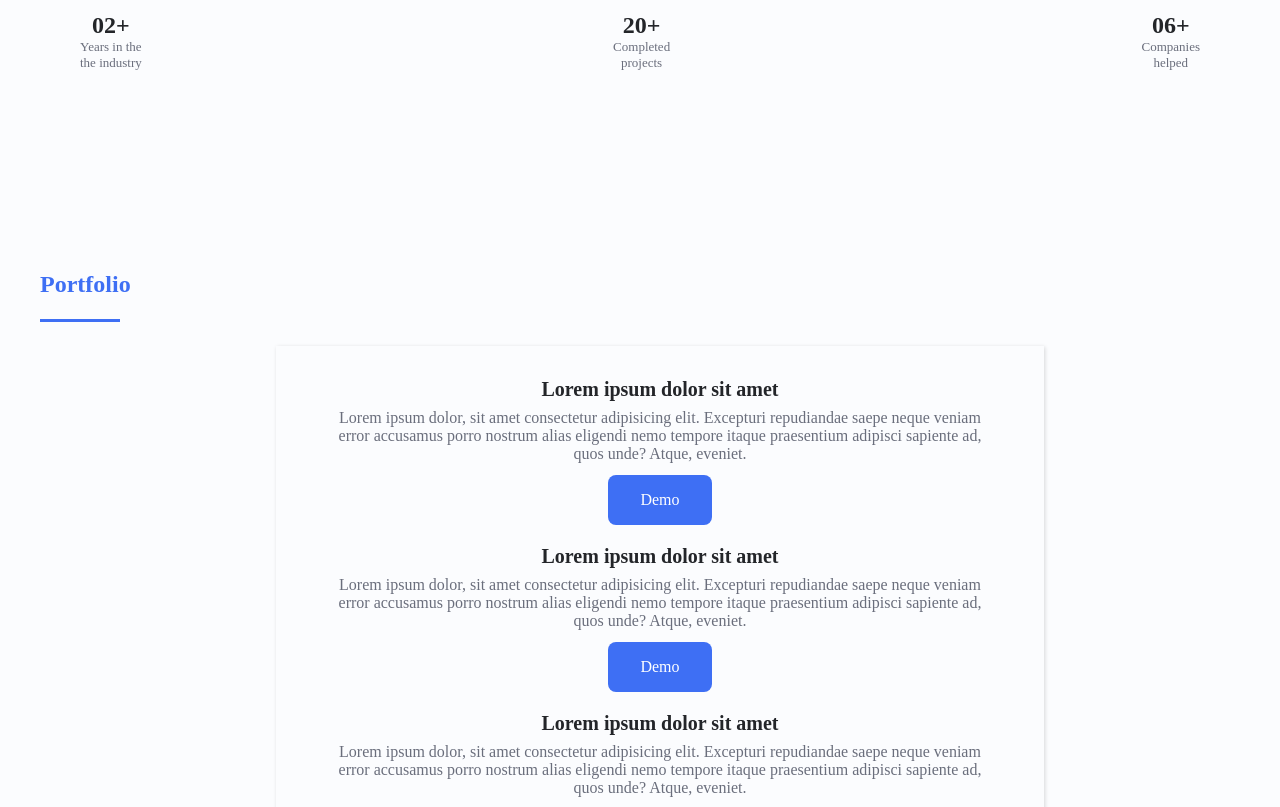
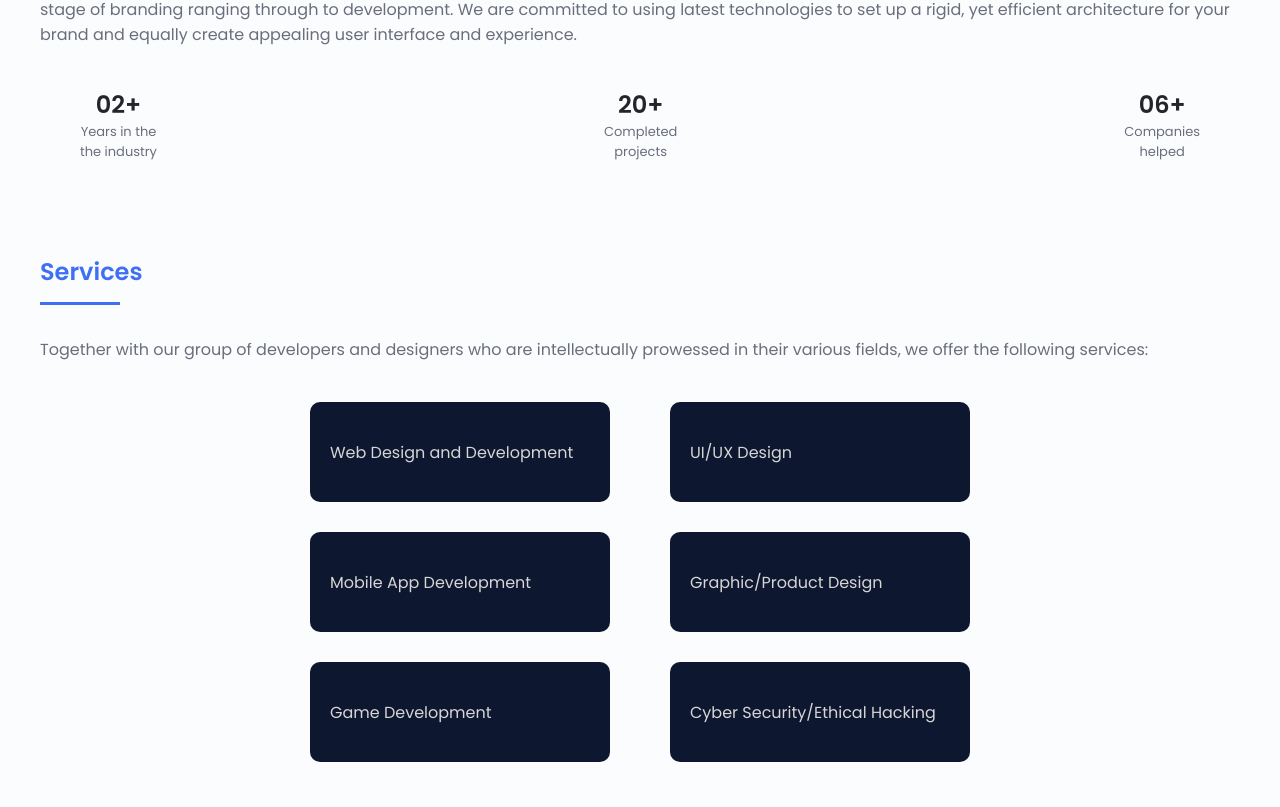
Before and after one commit to Faithful001/teknology-website, a React (Vite) app: page / in a window 1280 px wide. Shown: the part 988-1795 px from the top of the page. Built offline with nearby package versions, Linux system fonts and the light colour scheme.

Commit message:
Initial commit

```diff
--- a/index.html
+++ b/index.html
@@ -4,7 +4,7 @@
     <meta charset="UTF-8" />
     <link rel="icon" type="image/svg+xml" href="/vite.svg" />
     <meta name="viewport" content="width=device-width, initial-scale=1.0" />
-    <title>Vite + React</title>
+    <title>Teknology</title>
   </head>
   <body>
     <div id="root"></div>
--- a/src/App.jsx
+++ b/src/App.jsx
@@ -4,6 +4,7 @@ import Footer from './Footer';
 import Home from './Home';
 import Navbar from './Navbar';
 import Portfolio from './Portfolio';
+import Services from './Services';
 
 
 function App() {
@@ -14,6 +15,7 @@ function App() {
       <div className="content">
       <Home/>
       <About/>
+      <Services/>
       <Portfolio/>
       <Contact/>
       <Footer/>
--- a/src/Navbar.jsx
+++ b/src/Navbar.jsx
@@ -28,6 +28,7 @@ const Navbar = () => {
                     <ul className="nav__list">
                         <li className="nav__item"><a href="#" className="nav__link" onClick={closeMenu}>Home</a></li>
                         <li className="nav__item"><a href="#about" className="nav__link" onClick={closeMenu}>About</a></li>
+                        <li className="nav__item"><a href="#services" className="nav__link" onClick={closeMenu}>Services</a></li>
                         <li className="nav__item"><a href="#portfolio" className="nav__link" onClick={closeMenu}>Portfolio</a></li>
                         <li className="nav__item"><a href="#contact" className="nav__link" onClick={closeMenu}>Contact</a></li>
                     </ul>
--- /dev/null
+++ b/src/Services.jsx
@@ -0,0 +1,72 @@
+const Services = () => {
+
+    const ourServices = {
+        first: "Web Design and Development",
+        second: "Mobile App Development",
+        third: "Game Development",
+        fourth: "UI/UX Design",
+        fifth: "Graphic/Product Design",
+        sixth: "Cyber Security/Ethical Hacking"
+    }
+
+    return (
+        <div className="services">
+            <section className="services-services" id="services">
+            <h2 className="section-title">Services</h2>
+
+            <p className="section__text">Together with our group of developers and designers who are intellectually prowessed in their various fields, we offer the following services:</p>
+            <div className="services-wrapper">
+
+                    <div className="services-wrapper1">
+                        <div className="services-card">
+                            <img src="" alt="" className="services-card-icon" />
+                            <p className="services-card-text">
+                                {ourServices.first}
+                            </p>
+                        </div>
+                        <div className="services-card">
+                            <img src="" alt="" className="services-card-icon" />
+                            <p className="services-card-text">
+                                {ourServices.second}
+                            </p>
+                        </div>
+                        <div className="services-card">
+                            <img src="" alt="" className="services-card-icon" />
+                            <p className="services-card-text">
+                                {ourServices.third}
+                            </p>
+                        </div>
+                        </div>
+                    <div className="services-wrapper2">
+                        <div className="services-card">
+                            <img src="" alt="" className="services-card-icon" />
+                            <p className="services-card-text">
+                                {ourServices.fourth}
+                            </p>
+                        </div>
+                        <div className="services-card">
+                            <img src="" alt="" className="services-card-icon" />
+                            <p className="services-card-text">
+                                {ourServices.fifth}
+                            </p>
+                        </div>
+                        <div className="services-card">
+                            <img src="" alt="" className="services-card-icon" />
+                            <p className="services-card-text">
+                                {ourServices.sixth}
+                            </p>
+                        </div>
+
+                </div>
+            </div>
+
+
+            </section>
+        </div>
+     );
+}
+
+export default Services;
+<div className="services">
+
+</div>
--- a/src/index.css
+++ b/src/index.css
@@ -1,6 +1,6 @@
 /*--====================== GOOGLE FONTS ======================-->*/
 
-/* @import url('https://fonts.googleapis.com/css2?family=Poppins:wght@400;500;600&display=swap'); */
+@import url('https://fonts.googleapis.com/css2?family=Poppins:wght@400;500;600&display=swap');
 :root {
     --header-height: 4.3rem;
     /*================= COLORS =================*/
@@ -118,10 +118,11 @@ html {
 
 body {
     margin: 0 0 var(--header-height) 0;
-    font-family: var(--body-font);
     font-size: var(--normal-font-size);
+    font-family: 'Poppins', sans-serif;
     background-color: var(--body-color);
     color: var(--text-color);
+    overflow-x: hidden;
 
 }
 
@@ -321,7 +322,7 @@ a.nav__logo{
 
 .home {
     background-color: var(--second-color);
-    height: 700px;
+    height: 720px;
     width: 100%;
     padding: 4rem 0 5rem;
 
@@ -437,11 +438,50 @@ img.home-img{
 
 /* ===========ABOUT-END============ */
 
+/* ========SERVICES-START============= */
+.services{
+    margin: 40px;
+}
+
+.services-wrapper{
+    display: flex;
+    align-items: center;
+    justify-content: center;
+    margin: 10px;
+}
+
+
+.services-card{
+    height: 100px;
+    width: 300px;
+    background-color: var(--second-color);
+    border-radius: 10px;
+    margin: 30px;
+    padding: 20px;
+    padding-top: 10px;
+    padding-bottom: 10px;
+    display: flex;
+}
+
+.services-card:hover{
+    background-color: var(--first-color);
+    transition: 0.4s;
+}
+
+p.services-card-text{
+    color: rgb(214, 214, 214);
+    text-align: center;
+    display: flex;
+    align-items: center;
+    justify-content: center;
+}
+
+/* ========SERVICES-END============= */
 
 /*==================== PORTFOLIO =====================*/
 
 .portfolio{
-    margin-left: 20px;
+    margin: 20px;
 }
 
 .portfolio__container {
@@ -487,7 +527,6 @@ img.home-img{
 
 section.project{
     margin-top: 100px;
-    margin-left: -40px;
     display: flex;
     flex-direction: column;
     justify-content: center;
@@ -540,7 +579,7 @@ section.project{
 
 /*==================== CONTACT =====================*/
 .contact{
-    margin-left: 20px;
+    margin: 20px;
 }
 
 section.contact{
@@ -764,6 +803,16 @@ h3.contact__title{
 }
 
 @media screen and (max-width: 768px) {
+    .services-wrapper{
+        display: flex;
+        flex-direction: column;
+
+    }
+
+    .services-wrapper2{
+
+    }
+
     img.home-img{
         display: none;
     }
@@ -923,7 +972,7 @@ h3.contact__title{
         background-color: black;
         opacity: 0.9;
         position: fixed;
-        top: 49px;
+        top: 70px;
         margin-right: -1000px;
         padding: 2rem 1.5rem;
         box-shadow: 0 -1px 4px rgba(0, 0, 0, .15);
```
